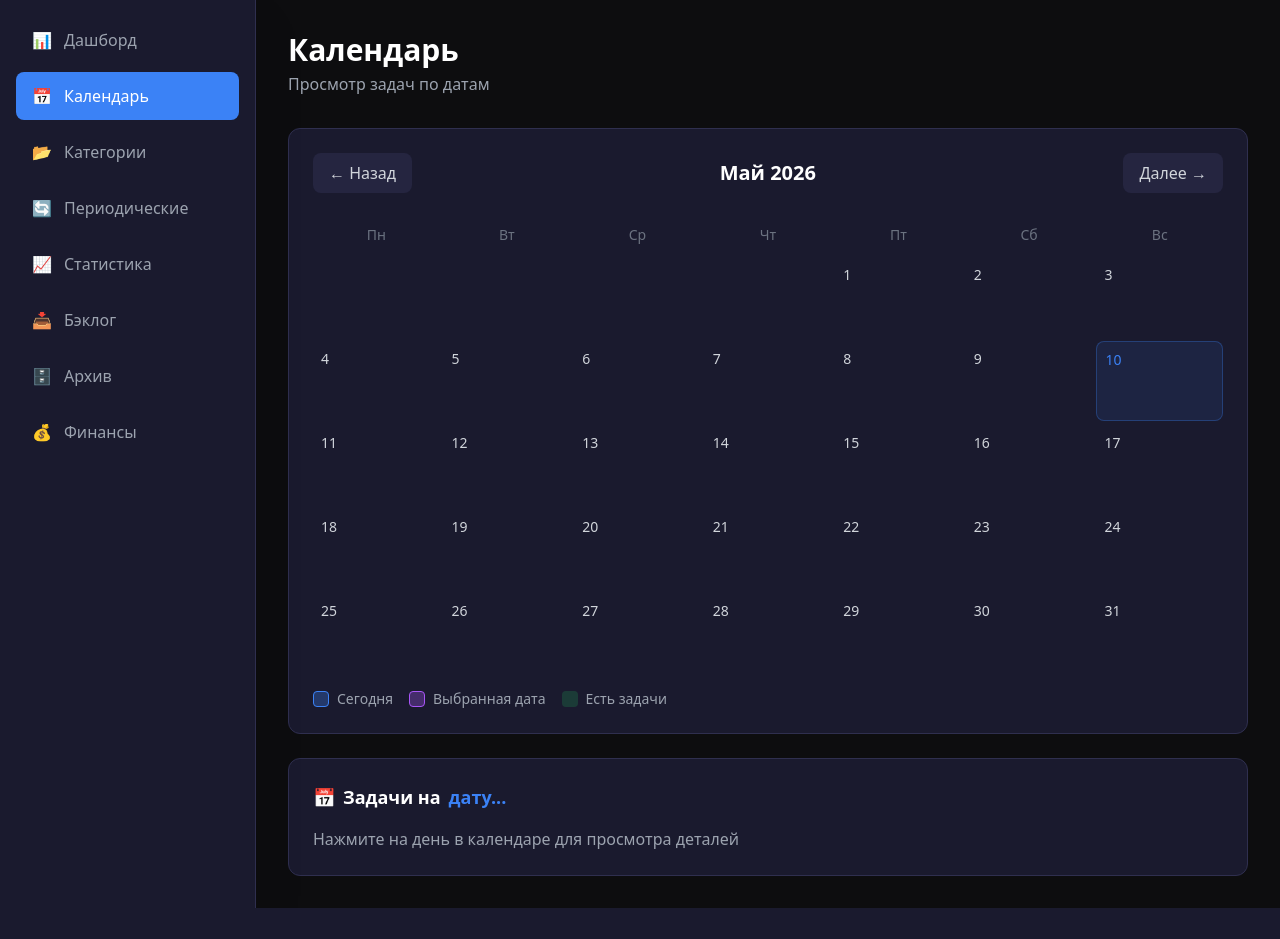
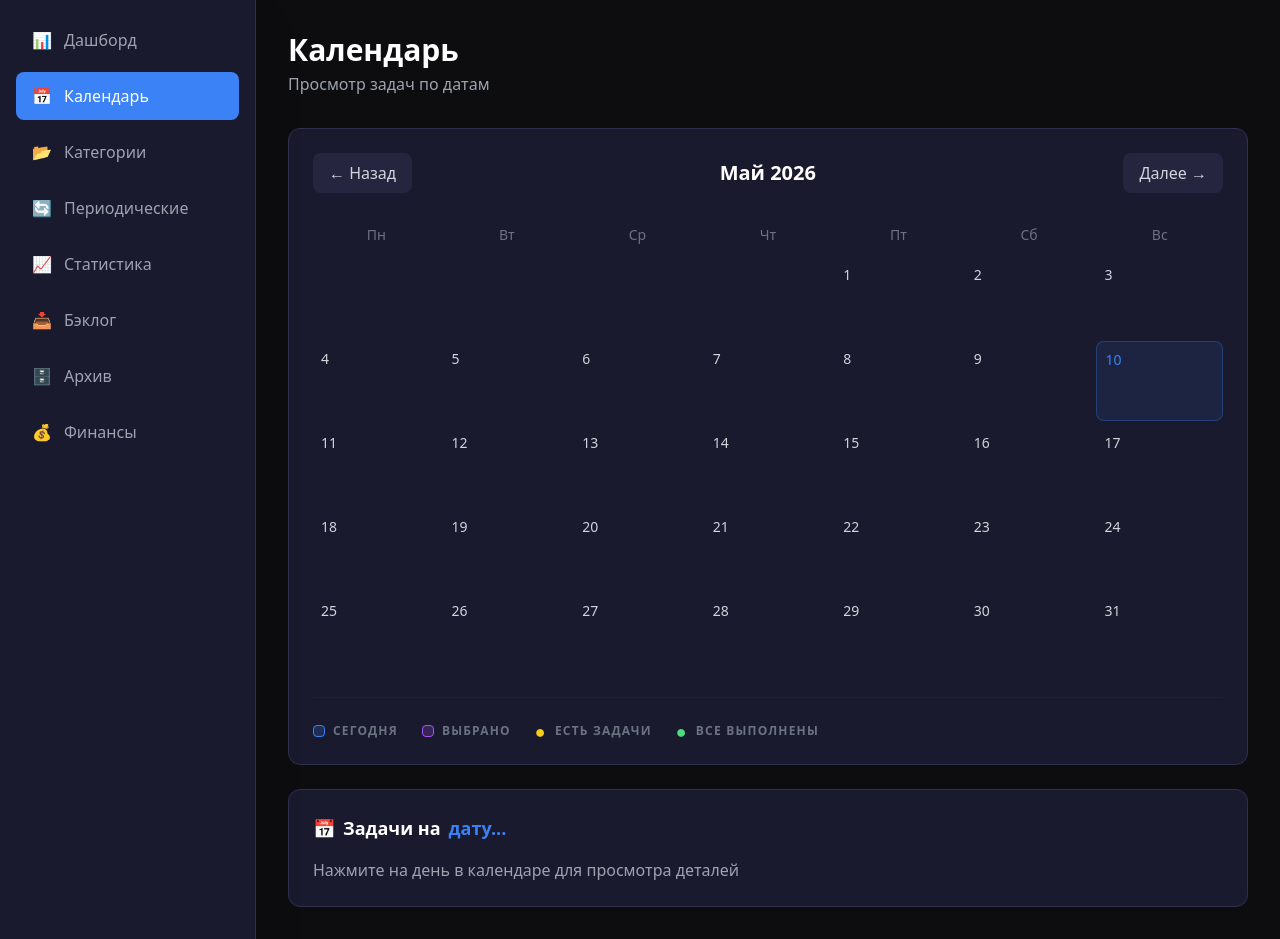
Before and after one commit to LittleBitBadGirl/plan, a FastAPI app: page /calendar in a window 1280 px wide. Before the commit the page ends 908 px from the top, so only its background shows below. Run offline with FastAPI, Linux system fonts and the light colour scheme; data that the repository does not hold is empty; parts of the project's set-up code (start-up, migrations or seed data) failed here and were passed over; some libraries are stand-ins or nearby versions.

```diff
--- a/app/web/templates/calendar.html
+++ b/app/web/templates/calendar.html
@@ -40,18 +40,22 @@
         </div>
 
         <!-- Legend -->
-        <div class="flex items-center gap-4 mt-4 text-sm text-gray-400">
+        <div class="flex flex-wrap items-center gap-6 mt-6 pt-6 border-t border-dark-700/50 text-xs text-gray-500 font-bold uppercase tracking-widest">
             <div class="flex items-center gap-2">
-                <div class="w-4 h-4 rounded bg-accent/30 border border-accent"></div>
+                <div class="w-3 h-3 rounded bg-accent/20 border border-accent"></div>
                 <span>Сегодня</span>
             </div>
             <div class="flex items-center gap-2">
-                <div class="w-4 h-4 rounded bg-purple-500/30 border border-purple-500"></div>
-                <span>Выбранная дата</span>
+                <div class="w-3 h-3 rounded bg-purple-500/20 border border-purple-500"></div>
+                <span>Выбрано</span>
             </div>
             <div class="flex items-center gap-2">
-                <div class="w-4 h-4 rounded bg-green-500/20"></div>
+                <span class="text-yellow-400 text-lg leading-none">●</span>
                 <span>Есть задачи</span>
+            </div>
+            <div class="flex items-center gap-2">
+                <span class="text-green-400 text-lg leading-none">●</span>
+                <span>Все выполнены</span>
             </div>
         </div>
     </div>
```
Also changed, not shown: app/bot/handlers.py (+16 -2 lines).
